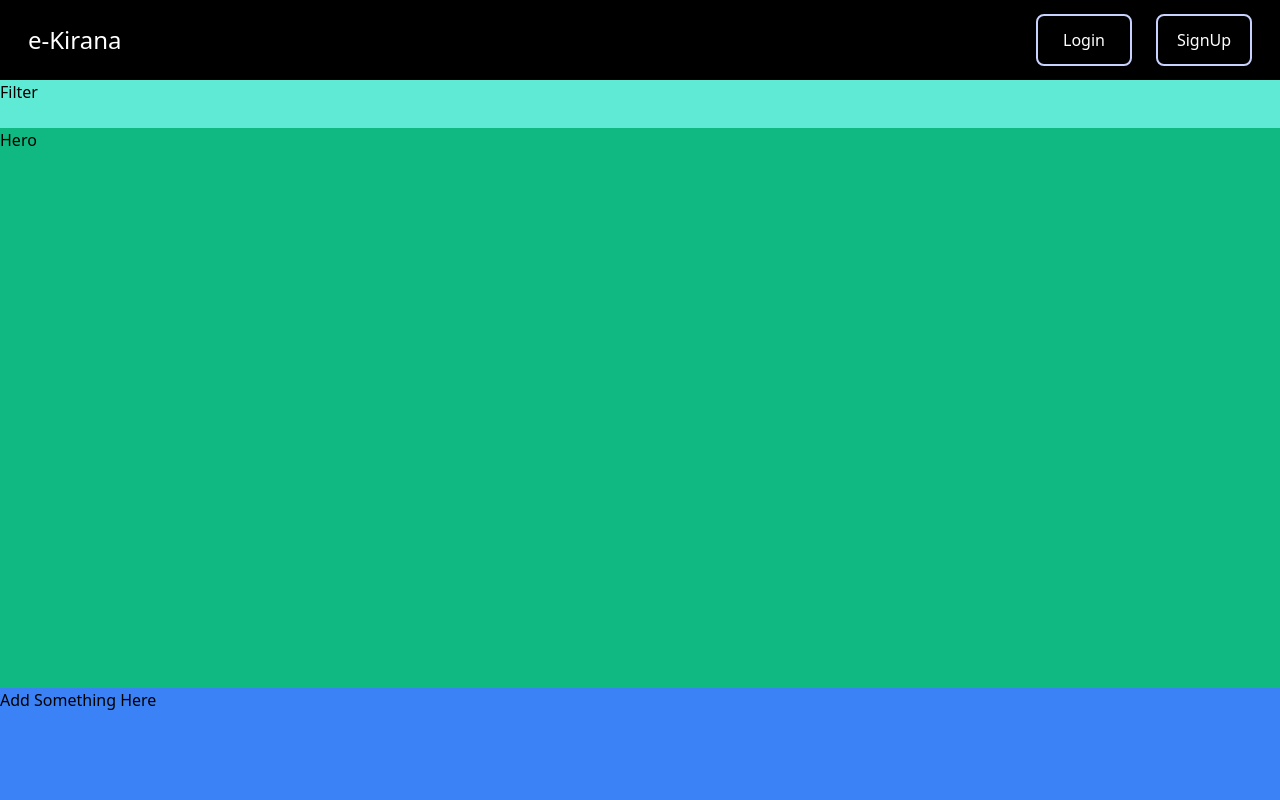
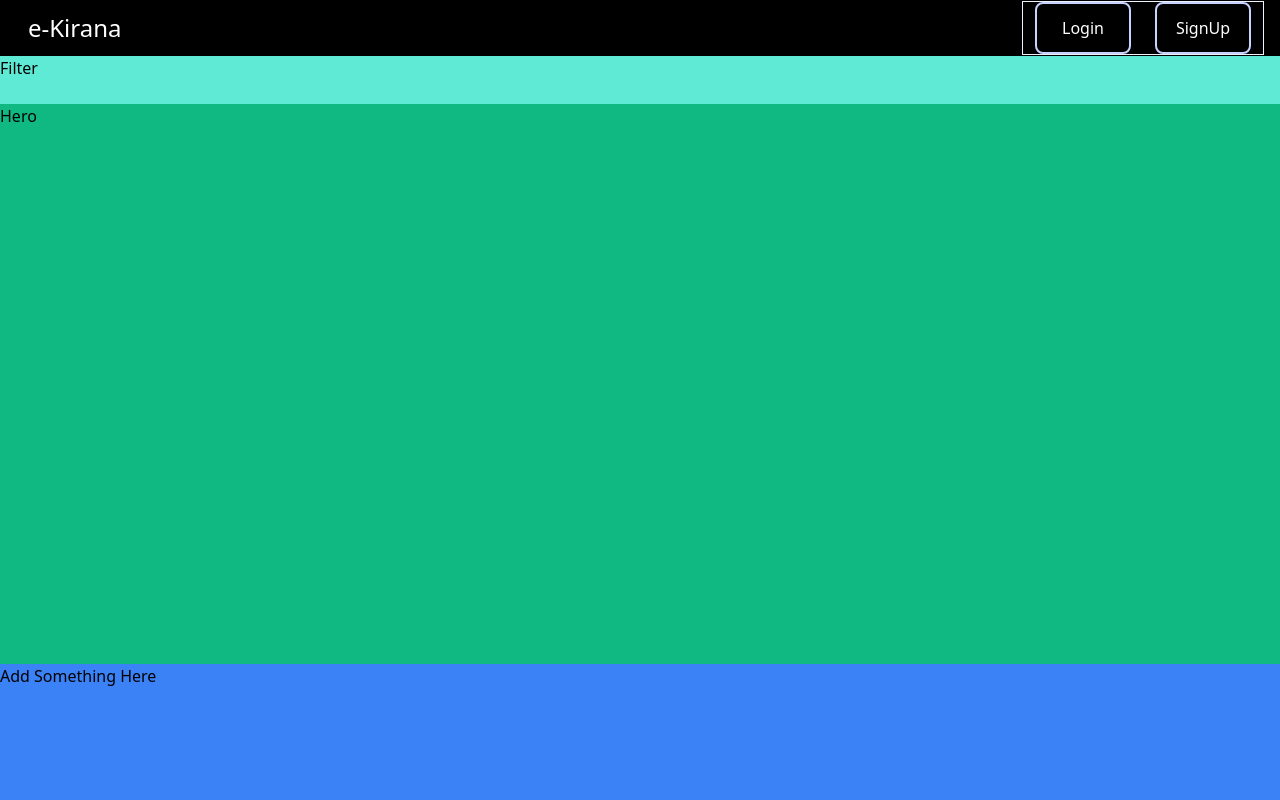
Before and after one commit to Subham-Beura/ekirana, a Next.js app: page / in a window 1280 px wide. Shown: the top 800 px of the page. Built offline with nearby package versions, Linux system fonts and the light colour scheme.

Commit message:
Fix stacked button in md

```diff
--- a/components/Navbar.tsx
+++ b/components/Navbar.tsx
@@ -6,7 +6,7 @@ const Navbar = () => {
   let [isOpen, setIsOpen] = useState(false);
 
   return (
-    <div className="flex h-fit  flex-col items-center justify-start bg-black px-4 text-white md:h-20 md:flex-row md:justify-between  ">
+    <div className="flex h-[7svh]  flex-col items-center justify-start bg-black px-4 text-white md:flex-row md:justify-between  ">
       <div className="flex w-[100vw] justify-between  md:w-fit">
         <Link href="/">
           <h1 className=" w-[30vw] p-3 text-left text-2xl md:w-fit">
@@ -48,7 +48,7 @@ const Navbar = () => {
           <li>My Cart</li>
         </Link>
       </ul>
-      <div className="hidden md:block">
+      <div className=" hidden w-fit border border-indigo-50 md:flex">
         <Link href="/login">
           <button className="button md:w-24 ">Login</button>
         </Link>
```
